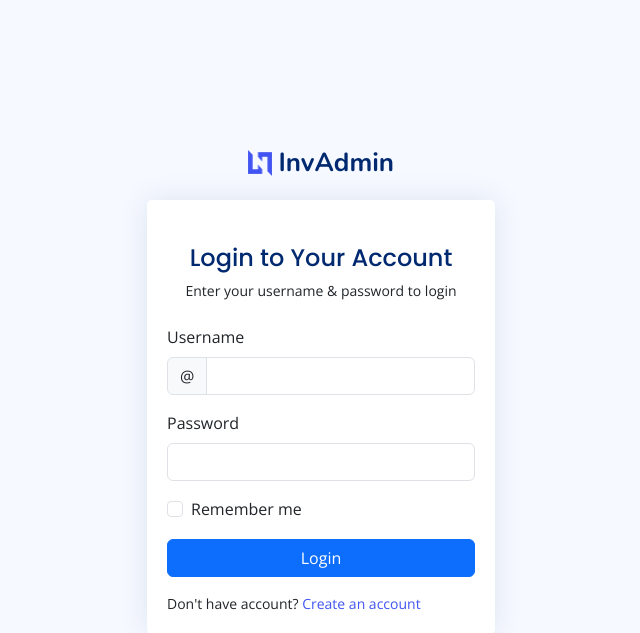
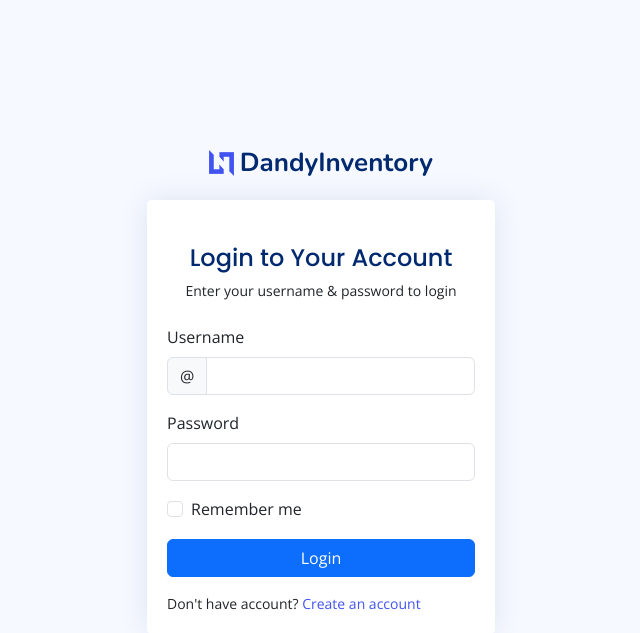
Before and after one commit to DandyNobel/Dandy, a PHP site: page /login.php in a window 1280 px wide. Shown: the top 633 px of the page, without its empty margins (319-959 px from the left). Run offline with PHP 8.4, Linux system fonts and the light colour scheme; some libraries are stand-ins or nearby versions.

Commit message:
login.php

```diff
--- a/login.php
+++ b/login.php
@@ -5,7 +5,7 @@
   <meta charset="utf-8">
   <meta content="width=device-width, initial-scale=1.0" name="viewport">
 
-  <title>Login - InvAdmin</title>
+  <title>Login - DandyInventory</title>
   <meta content="" name="description">
   <meta content="" name="keywords">
 
@@ -43,7 +43,7 @@
               <div class="d-flex justify-content-center py-4">
                 <a href="index.html" class="logo d-flex align-items-center w-auto">
                   <img src="assets/img/logo.png" alt="">
-                  <span class="d-none d-lg-block">InvAdmin</span>
+                  <span class="d-none d-lg-block">DandyInventory</span>
                 </a>
               </div><!-- End Logo -->
 
```
